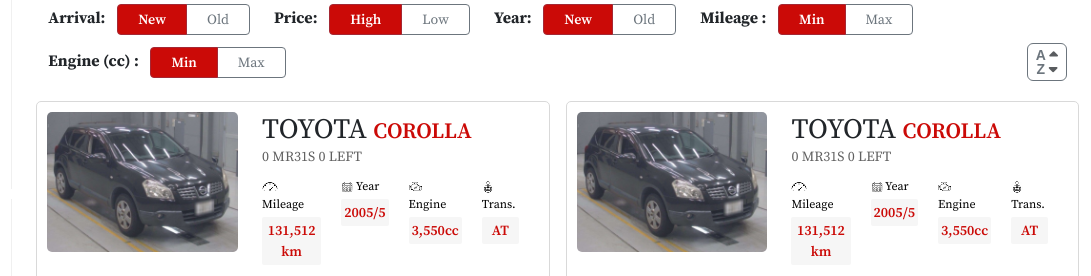
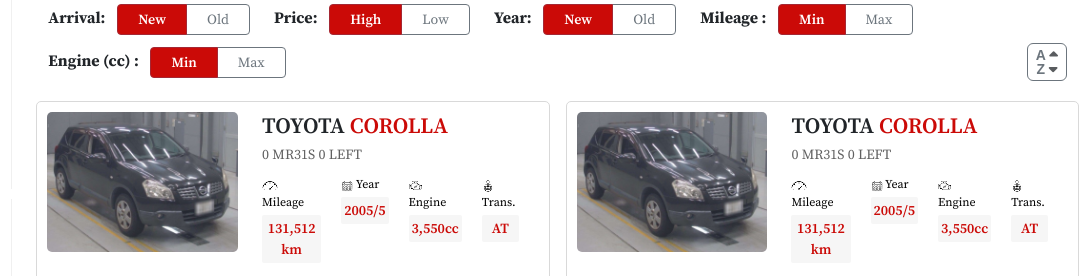
Before and after one commit to sohaghasan1/nextdrive2, a plain HTML site: page search.html in a window 1280 px wide. Shown: the part 491-767 px from the top of the page, 189-1280 px from the left. Drawn offline with nearby package versions, Linux system fonts and the light colour scheme.

Commit message:
price font update

```diff
--- a/assets/css/style.css
+++ b/assets/css/style.css
@@ -1051,13 +1051,14 @@ button.navbar-toggler:focus {
     align-items: unset;
 }
 
-.cars_info_box h3 span:first-child {
+.cars_info_box h3 {
     font-size: 22px;
     font-weight: 600;
-    color: rgb(0, 0, 0);
     margin-bottom: 6px;
 }
-
+.cars_info_box h3 span:first-child {
+    color: rgb(0, 0, 0);
+}
 .cars_info_box h3 span:last-child {
     color: rgb(203, 10, 7);
 }
```
